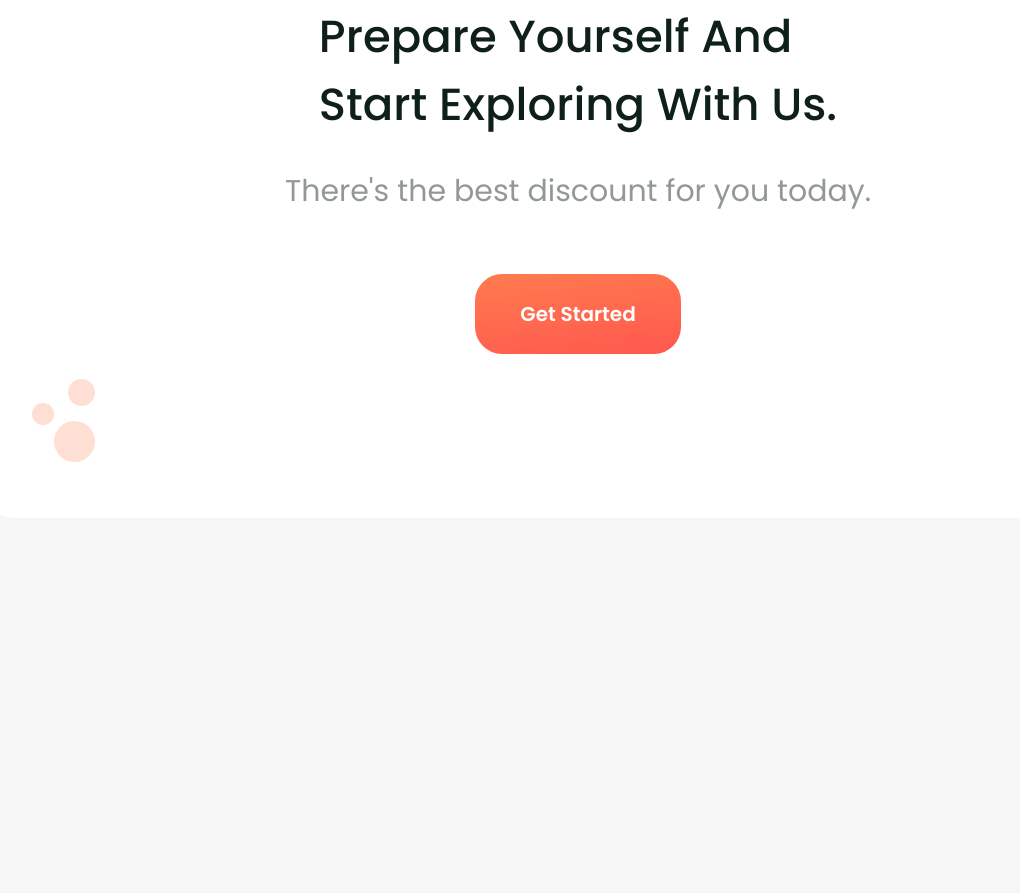
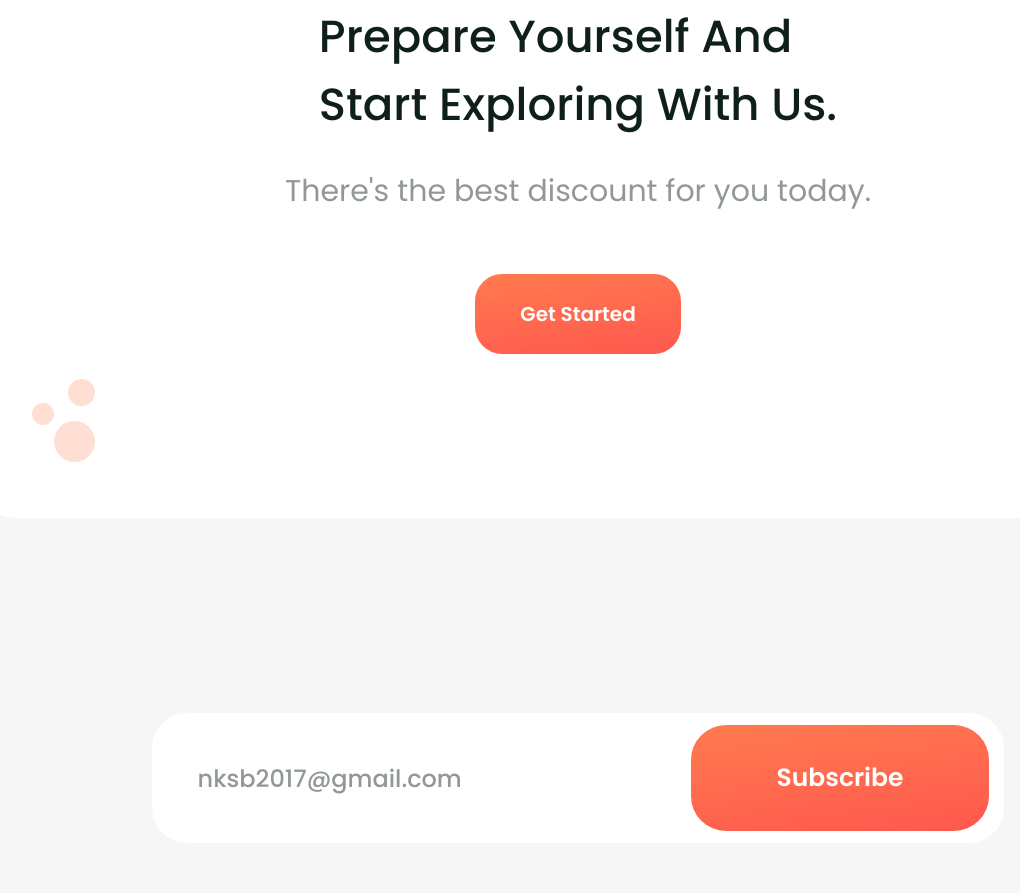
Before and after one commit to VladyslavMolchan/Explorer_the_word, a plain HTML site: page index.html in a window 1280 px wide. Shown: the part 2624-3517 px from the top of the page, without its empty margins (62-1082 px from the left). Before the commit the page ends 3242 px from the top, so only its background shows below. Drawn offline with nearby package versions, Linux system fonts and the light colour scheme.

Commit message:
section subscribe

```diff
--- a/css/style.css
+++ b/css/style.css
@@ -4,7 +4,7 @@
 :root {
     --container-width: 1270px;
     --container-padding: 15px;
-    --secondary: rgba(15, 31, 28, 0,5);
+    --secondary: #0f1f1c75;
 }
 
 body {
@@ -89,14 +89,6 @@ body {
    justify-content: space-between;
    align-items: center;
    column-gap: 80px;
-}
-
-.nav__logo {
-
-}
-
-.block {
-
 }
 
 .nav__list {
@@ -378,7 +370,7 @@ z-index: 9;
 
 .review__text {
     margin-bottom: 30px;
-    color: #0f1f1c75;
+    color: var(--secondary);
     font-size: 22px;
     font-weight: 500;
 }
@@ -389,10 +381,6 @@ z-index: 9;
 
 .cta {
     padding: 100px 0;
-}
-
-.container {
-
 }
 
 .cta__plate {
@@ -437,5 +425,68 @@ z-index: 9;
     font-size: 30px;
     font-weight: 400;
     margin-bottom: 60px;
-    color: #0f1f1c75;
+    color: var(--secondary);
 }
+
+/* subscribe  */
+
+.subscribe {
+    padding: 35px 0 50px;
+}
+
+.container {
+
+}
+
+.subscribe__content {
+    display: flex;
+    flex-direction: column;
+    align-items: center;
+    text-align: center;
+}
+
+.subscribe__title {
+    max-width: 494px;
+    font-size: 55px;
+    font-weight: 600;
+    margin-bottom: 60px;
+}
+
+.subscribe__form {
+    padding: 12px 15px 12px 46px;
+    border-radius: 35px;
+    background-color: #fff;
+
+    display: flex;
+    column-gap: 20px;
+
+}
+
+.subscribe-form__input {
+    font-size: 24px;
+    font-weight: 500;
+}
+
+.subscribe-form__input::placeholder {
+    color: var(--secondary);
+}
+
+.subscribe-form__btn{
+    display: inline-block;
+    padding: 34px 86px;
+    font-size: 25px;
+    font-weight: 600;
+    color: #fff;
+    border-radius: 35px;
+    background: linear-gradient(172deg, #FF7B4E 0%, #FF584E 100%);
+}
+
+.subscribe-form__btn:hover {
+    color: rgb(215, 203, 203);
+    transition: color 0.2 ease-in;
+}
+
+.subscribe-form__btn:active {
+    position: relative;
+    top: 1px;
+}
--- a/index.html
+++ b/index.html
@@ -134,7 +134,23 @@
                 </div>
             </div>
         </section>
+
+        <section class="subscribe">
+            <div class="container">
+                <div class="subscribe__content">
+                    <h2 class="subscribe__title">
+
+                    </h2>
+                    <form action="" class="subscribe__form">
+                        <input type="email" class="subscribe-form__input" placeholder="nksb2017@gmail.com">
+                        <button class="subscribe-form__btn">Subscribe</button>
+                    </form>
+                </div>
+            </div>
+        </section>
     </main>
+
+
 
     <script src="https://cdnjs.cloudflare.com/ajax/libs/jquery/3.7.0/jquery.min.js" integrity="sha512-3gJwYpMe3QewGELv8k/BX9vcqhryRdzRMxVfq6ngyWXwo03GFEzjsUm8Q7RZcHPHksttq7/GFoxjCVUjkjvPdw==" crossorigin="anonymous" referrerpolicy="no-referrer"></script>
     <script src="https://cdnjs.cloudflare.com/ajax/libs/OwlCarousel2/2.3.4/owl.carousel.min.js" integrity="sha512-bPs7Ae6pVvhOSiIcyUClR7/q2OAsRiovw4vAkX+zJbw3ShAeeqezq50RIIcIURq7Oa20rW2n2q+fyXBNcU9lrw==" crossorigin="anonymous" referrerpolicy="no-referrer"></script>
```
